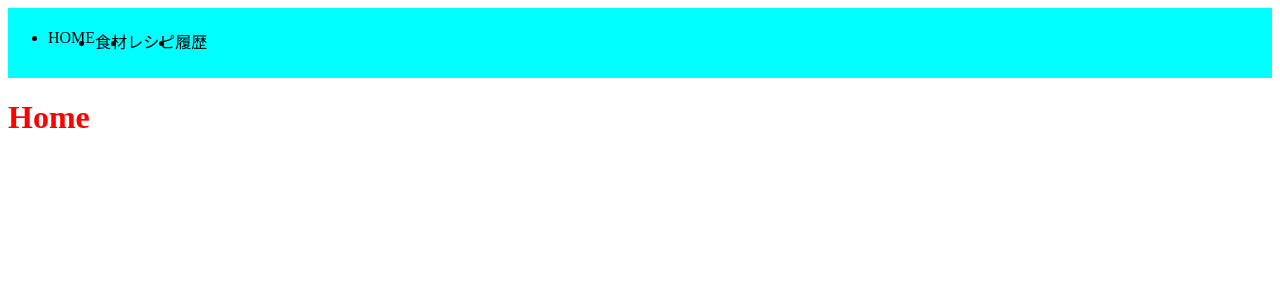
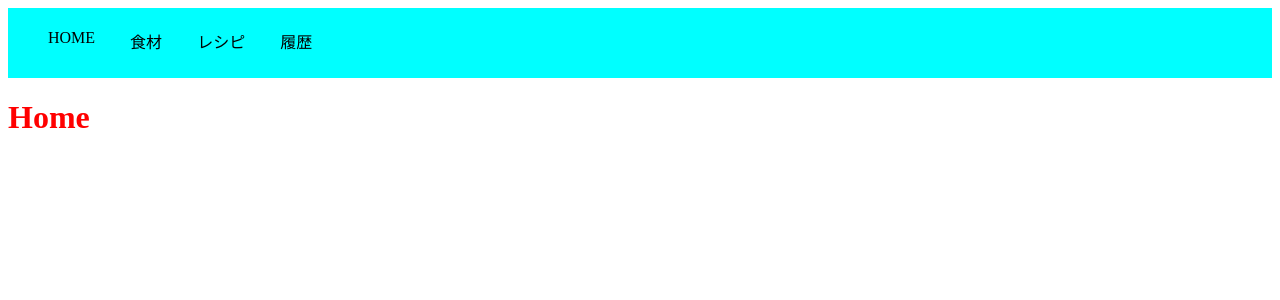
Before and after one commit to Suyuzui/class3_team1-project, a Django app: page / in a window 1280 px wide. Shown: the top 300 px of the page. Run offline with Django 3.2, Linux system fonts and the light colour scheme.

Commit message:
home.css更新
色は適当です

```diff
--- a/cs3team1/static/blog/css/home.css
+++ b/cs3team1/static/blog/css/home.css
@@ -13,3 +13,8 @@ nav{
 ul{
     display: flex;
 }
+
+li{
+    list-style: none;
+    margin-right: 35px;
+}
```
